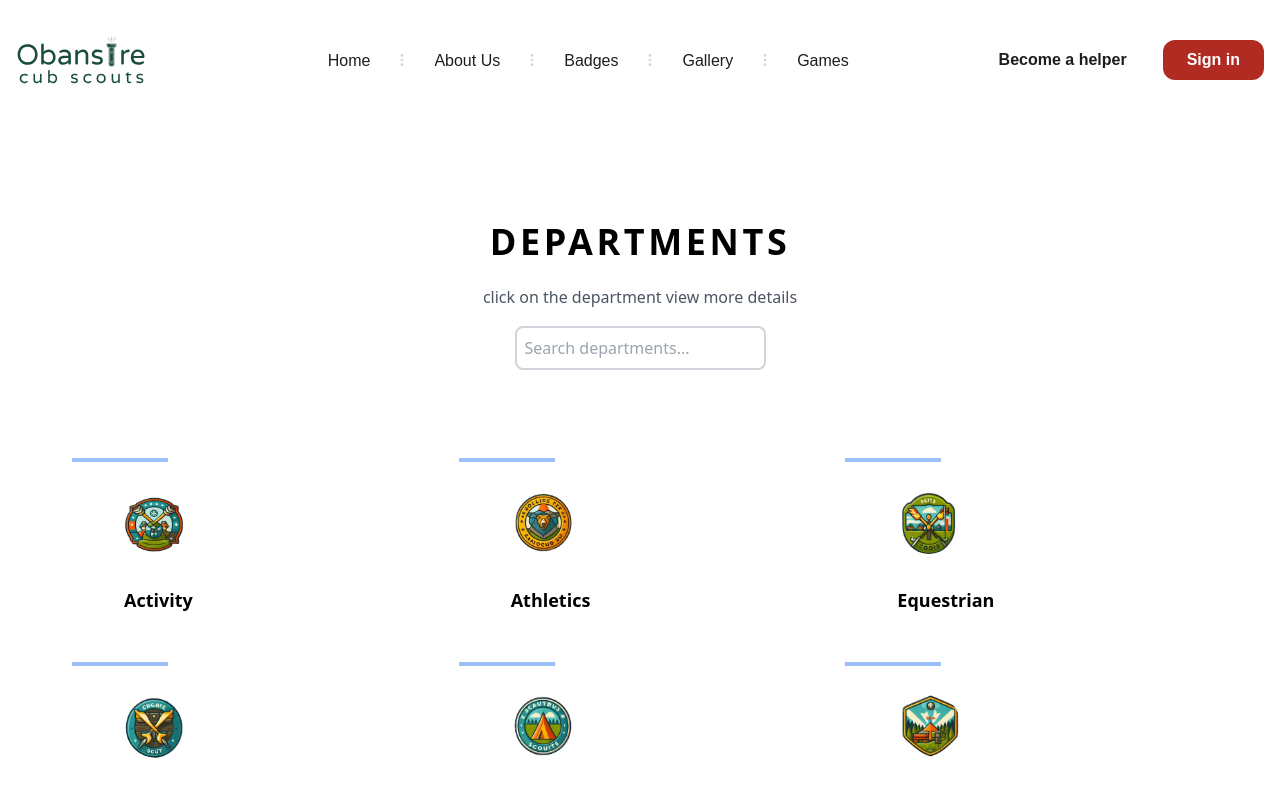
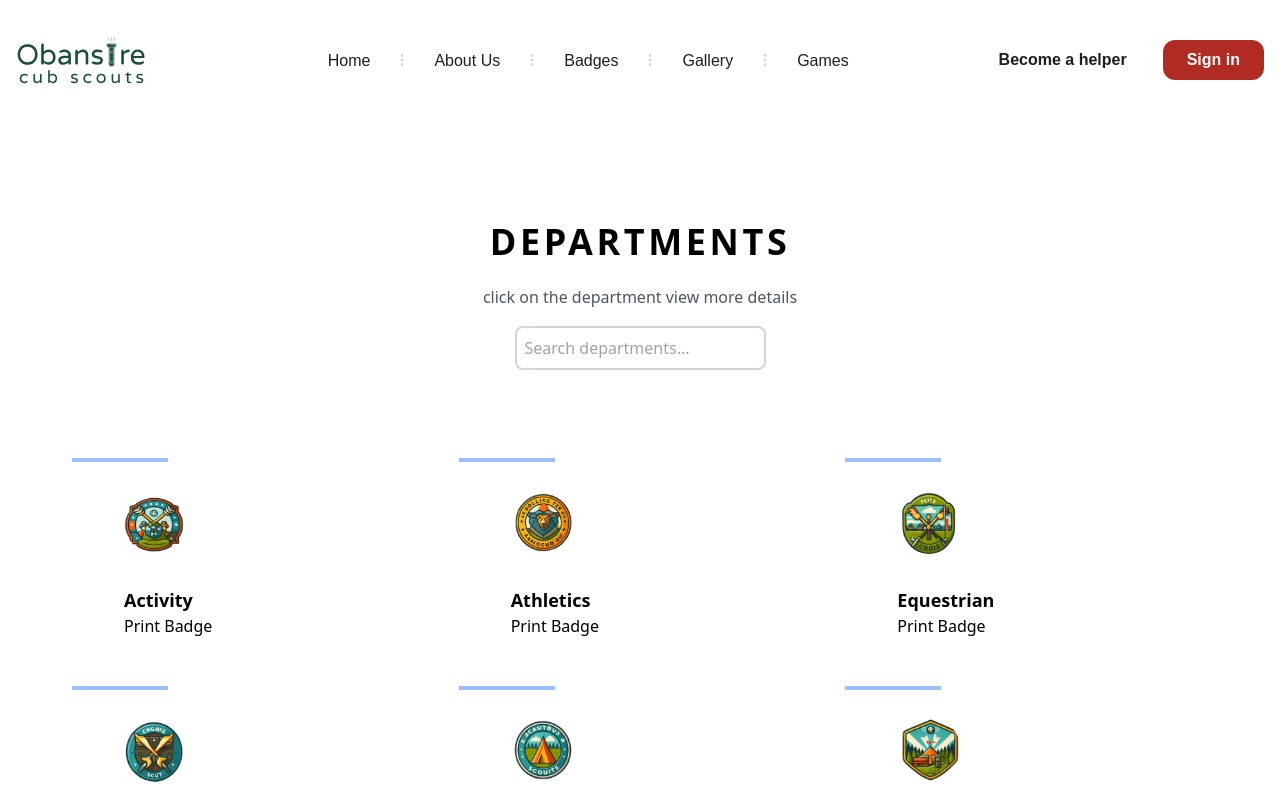
Before and after one commit to JJulia9/ScoutWeb, a React (Vite) app in the folder my-project/: page /badges in a window 1280 px wide. Shown: the top 795 px of the page. Built offline with nearby package versions, Linux system fonts and the light colour scheme.

Commit message:
print badge functionality

```diff
--- a/my-project/src/components/BadgeCard.jsx
+++ b/my-project/src/components/BadgeCard.jsx
@@ -1,12 +1,36 @@
 import React from 'react';
-import { Link } from 'react-router-dom';
+
 
 const BadgeCard = ({id, name, picture }) => {
+   // Handle print badge
+   const printBadge = () => {
+    const printWindow = window.open('', '_blank');
+    printWindow.document.write(`
+      <html>
+        <head>
+          <title>${name} Badge</title>
+        </head>
+        <body>
+          <div id="badge-card-${id}">
+            <h2>${name} Badge</h2>
+            <img src="${picture}" alt="Badge icon" />
+          </div>
+          <script>
+            window.onload = function() { window.print(); }
+          </script>
+        </body>
+      </html>
+    `);
+    printWindow.document.close();
+  };
+
+
+
+
     return (
         <>
 
-        <Link
-         to="#"
+        <div   // Add an ID to the badge card element to print modifivation
           className="transition-all duration-1000 bg-tetriady hover:bg-secondary hover:shadow-xl m-2 p-4 relative z-40 group"
         >
           <div className="absolute bg-blue-500/50 top-0 left-0 w-24 h-1 z-30 transition-all duration-200 group-hover:bg-blue-900 group-hover:w-1/2"></div>
@@ -21,8 +45,9 @@ const BadgeCard = ({id, name, picture }) => {
               <h3 className="mt-8 text-lg font-semibold text-black group-hover:text-white">{name}</h3>
               {/* <p className="mt-4 text-base text-gray-600 group-hover:text-white"> nothing for now</p> */}
             </div>
+            <button onClick={printBadge}>Print Badge</button>
           </div>
-        </Link>
+        </div>
 
         </>
 
--- a/my-project/src/pages/shared/Badges.jsx
+++ b/my-project/src/pages/shared/Badges.jsx
@@ -15,6 +15,7 @@ const Badges = () => {
   const filteredBadges = badges.filter(badge =>
       badge.name.toLowerCase().includes(searchQuery.toLowerCase())
   );
+
 
 
     return (
@@ -54,7 +55,6 @@ const Badges = () => {
                   id={badge.id}
                   name={badge.name}
                   picture={badge.picture}
-
                 />
               ))}
             </div>
--- a/my-project/src/pages/shared/Home.jsx
+++ b/my-project/src/pages/shared/Home.jsx
@@ -36,7 +36,7 @@ const Home = () => {
 
 
             <div className="text-center mt-4 pt-3 lg:pb-8 m-2">
-                <Link to="/" className="font-paragraph py-4 px-8 bg-secondary hover:bg-shade text-lg sm:text-xl text-white font-bold rounded-xl transition duration-200">Let's meet</Link>
+                <Link to="/about" className="font-paragraph py-4 px-8 bg-secondary hover:bg-shade text-lg sm:text-xl text-white font-bold rounded-xl transition duration-200">Let's meet</Link>
             </div>
 
             <div className="flex items-center justify-center w-full absolute bottom-0">
@@ -252,7 +252,7 @@ const Home = () => {
 
 
                         <div className="text-center mt-10 pt-3  m-2">
-                        <Link to="/" className="font-paragraph py-4 px-8 bg-primary hover:bg-red-400 text-lg sm:text-xl text-white font-bold rounded-xl transition duration-200">Become a helper</Link>
+                        <Link to="/register" className="font-paragraph py-4 px-8 bg-primary hover:bg-red-400 text-lg sm:text-xl text-white font-bold rounded-xl transition duration-200">Become a helper</Link>
                          </div>
 
 
@@ -260,7 +260,7 @@ const Home = () => {
                 </div>
 
 
-<div class=" mx-auto px-5 bg-background min-h-sceen py-40 ">
+<div class=" mx-auto px-5 bg-background min-h-sceen pt-40 pb-20 ">
 	<div class="flex flex-col items-center ">
     <h4 className="text-2xl sm:text-3xl text-accent font-heading">
                             FAQ
```
